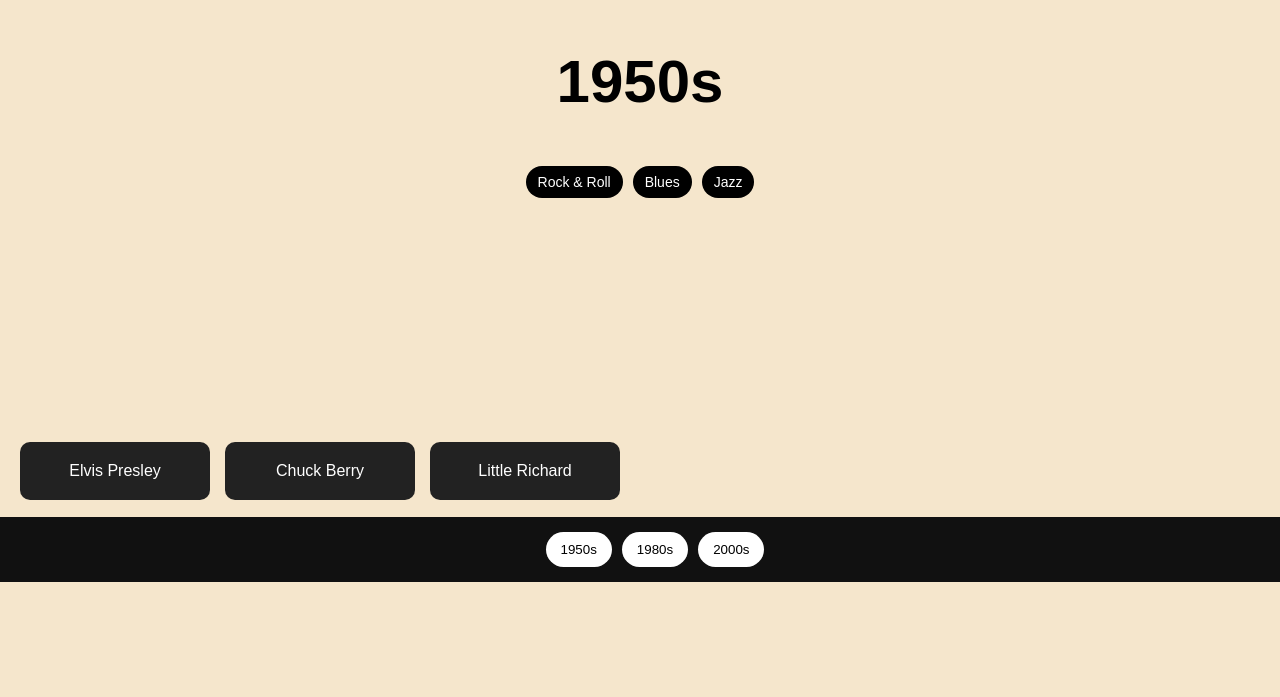
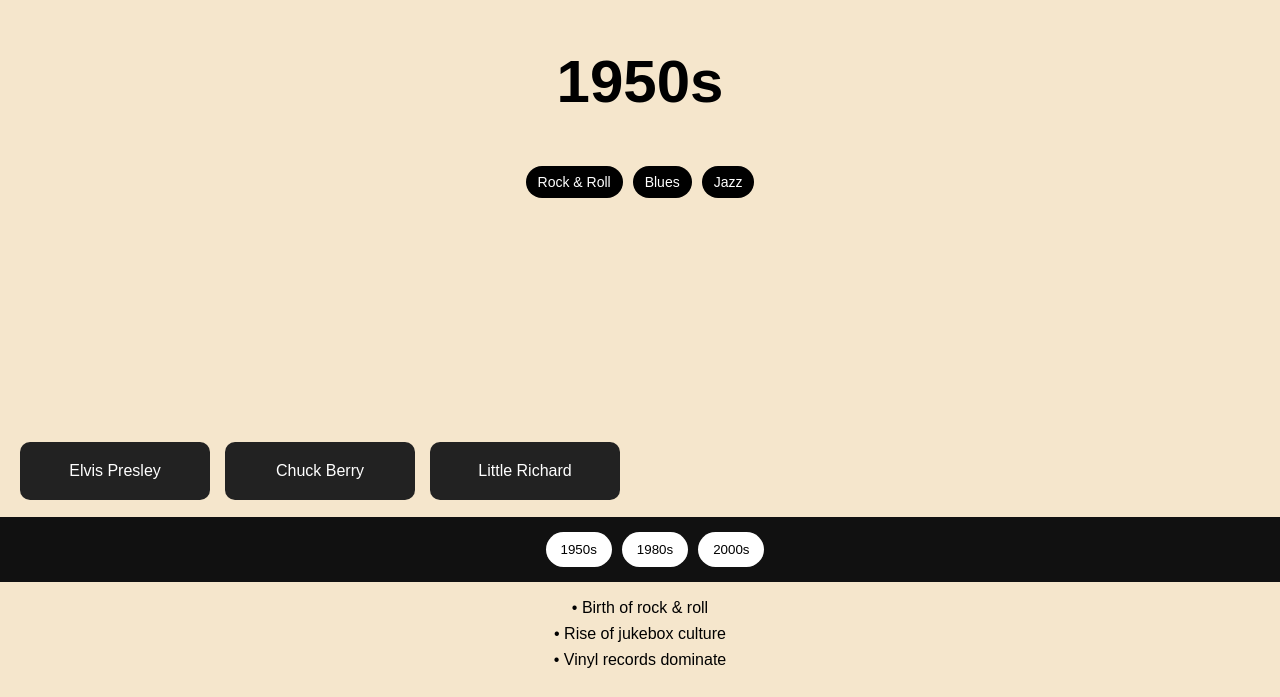
Before and after one commit to anjalirawat8181-spec/music-era-time-machine, a React (Vite) app: page / in a window 1280 px wide. Shown: the part 218-915 px from the top of the page. Before the commit the page ends 800 px from the top, so only its background shows below. Built offline with nearby package versions, Linux system fonts and the light colour scheme.

Commit message:
added cultural section

```diff
--- a/src/App.jsx
+++ b/src/App.jsx
@@ -3,6 +3,7 @@
 import ArtistCarousel from "./components/ArtistCarousel";
 import Timeline from "./components/Timeline";
 import EraHero from "./components/EraHero";
+import CulturalSnapshot from "./components/CulturalSnapshot";
 
 function App() {
   const [activeEra, setActiveEra] = useState(eras[0]);
@@ -20,6 +21,8 @@
 
     <ArtistCarousel artists={activeEra.artists} />
 
+    <CulturalSnapshot facts={activeEra.facts} />
+
     <Timeline eras={eras} setActiveEra={setActiveEra} />
   </div>
 );
--- /dev/null
+++ b/src/components/CulturalSnapshot.jsx
@@ -0,0 +1,20 @@
+function CulturalSnapshot({ facts }) {
+  return (
+    <div
+      style={{
+        padding: "20px",
+        textAlign: "center",
+      }}
+    >
+      <h3> Cultural Snapshot</h3>
+
+      {facts.map((fact, index) => (
+        <p key={index} style={{ margin: "8px 0" }}>
+          • {fact}
+        </p>
+      ))}
+    </div>
+  );
+}
+
+export default CulturalSnapshot;
```
